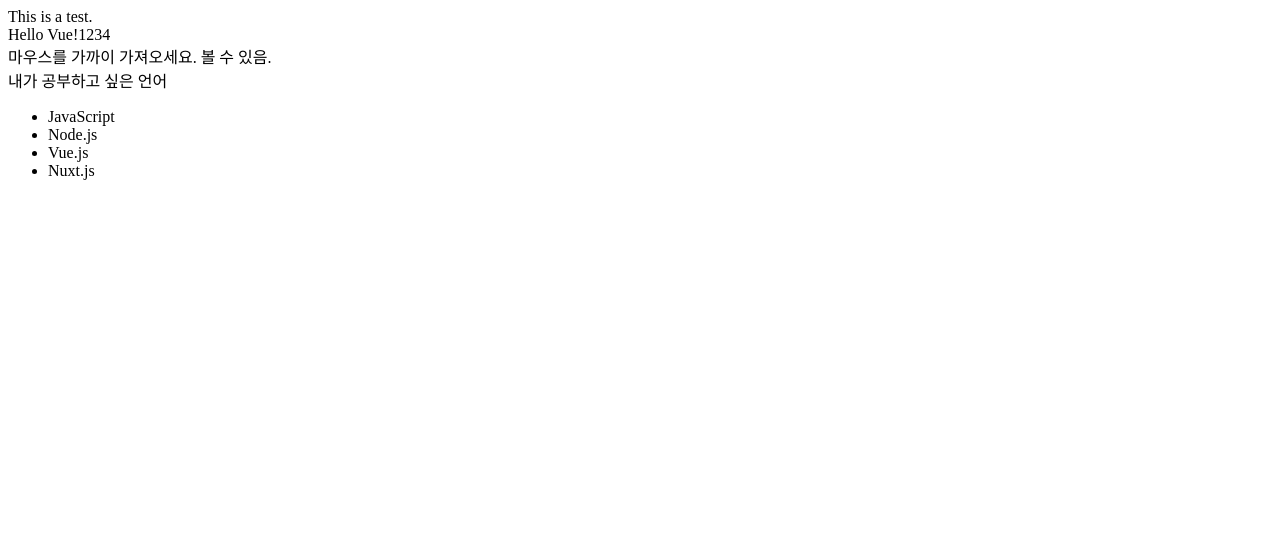
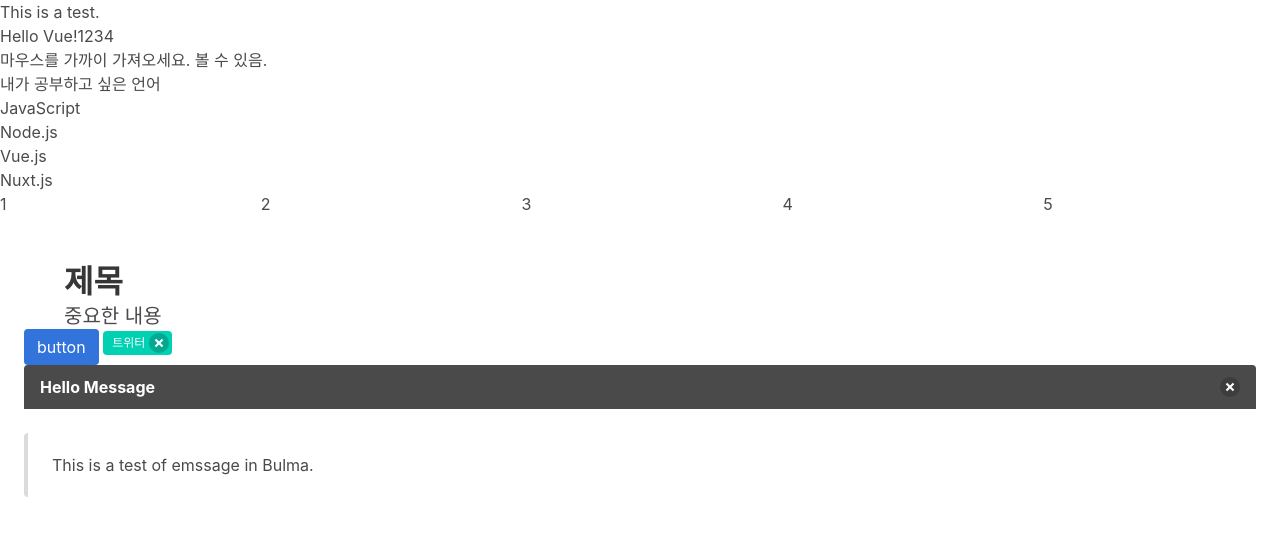
Before and after one commit to wp01053/VueJS.2018, a plain HTML site: page index.html in a window 1280 px wide. Drawn offline with nearby package versions, Linux system fonts and the light colour scheme.

Commit message:
2018.05.08-3

```diff
--- a/index.html
+++ b/index.html
@@ -1,7 +1,10 @@
 <html>
 
 <head>
-    <meta charset="UTF-8" />
+    <meta name="viewport" content="width=device-width, initial-scale=1">
+    <title>Hello Bulma!</title>
+    <link rel="stylesheet" href="https://cdnjs.cloudflare.com/ajax/libs/bulma/0.7.1/css/bulma.min.css">
+    <script defer src="https://use.fontawesome.com/releases/v5.0.7/js/all.js"></script>
 </head>
 
 <body>
@@ -9,30 +12,62 @@
         This is a test.
         <!--Vue.js domain-->
         <br> {{message + '1234' }}
-        <br> <span v-bind:title = "date"> 마우스를 가까이 가져오세요.</span>
+        <br>
+        <span v-bind:title="date"> 마우스를 가까이 가져오세요.</span>
 
-    <script src="https://cdn.jsdelivr.net/npm/vue/dist/vue.js"></script>
-    <span  v-if = "seen">볼 수 있음.</span>
-    <span  v-else>볼 수 없음.</span>
-    <br>
-    내가 공부하고 싶은 언어
-    <ul>
-        <li v-for = "todo in todos">{{todo.text}}</li>
-    </ul>
-</div>
+        <script src="https://cdn.jsdelivr.net/npm/vue/dist/vue.js"></script>
+        <span v-if="seen">볼 수 있음.</span>
+        <span v-else>볼 수 없음.</span>
+        <br> 내가 공부하고 싶은 언어
+        <ul>
+            <li v-for="todo in todos">{{todo.text}}</li>
+        </ul>
 
+        <div class="columns">
+            <div class="column">1</div>
+            <div class="column">2</div>
+            <div class="column">3</div>
+            <div class="column">4</div>
+            <div class="column">5</div>
+        </div>
+    </div>
+
+    <section class="section">
+        <div class="container">
+            <h1 class="title is-primary">제목</h1>
+            <h2 class="subtitle">중요한 내용</h2>
+        </div>
+        <a class="button is-link">button</a>
+
+        <span class="tag is-primary">트위터
+            <button class="delete"></button>
+        </span>
+
+        <article class="message">
+            <div class="message-header">
+                <p>Hello Message</p>
+                <button class="delete is-primary"></button>
+            </div>
+        </article>
+
+        <div class="message-body">
+            <span>
+                This is a test of emssage in Bulma.</span>
+        </div>
+
+    </section>
     <script>
         const myApp = new Vue({
             el: '#app',
             data: {
                 message: 'Hello Vue!',
-                date : '오늘 날짜: ' + new Date().toLocaleString() ,
-                seen : true,
-                todos : [
-                    {text : 'JavaScript'},
-                    {text : 'Node.js'},
-                    {text : 'Vue.js'},
-                    {text : 'Nuxt.js'}
+                date: '오늘 날짜: ' + new Date().toLocaleString(),
+                seen: true,
+                todos: [
+                    { text: 'JavaScript' },
+                    { text: 'Node.js' },
+                    { text: 'Vue.js' },
+                    { text: 'Nuxt.js' }
                 ]
             }
         });
```
